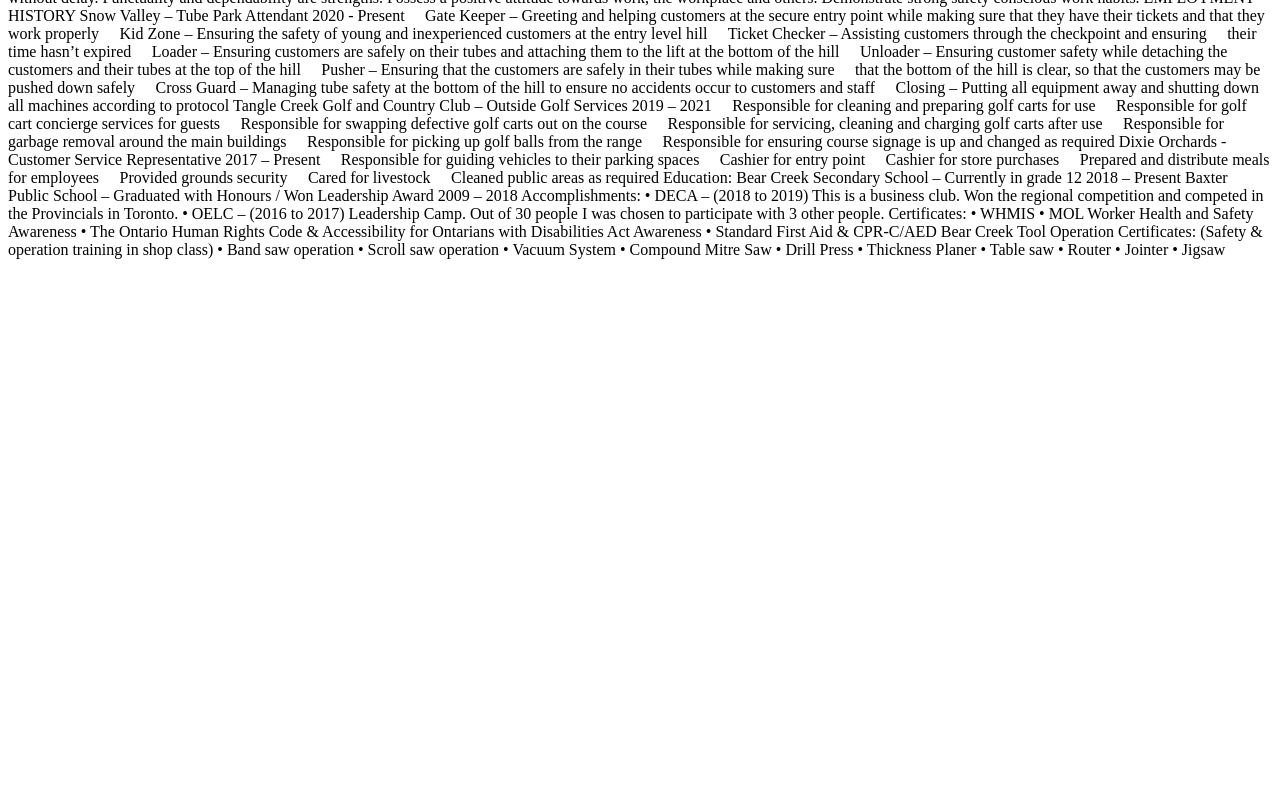
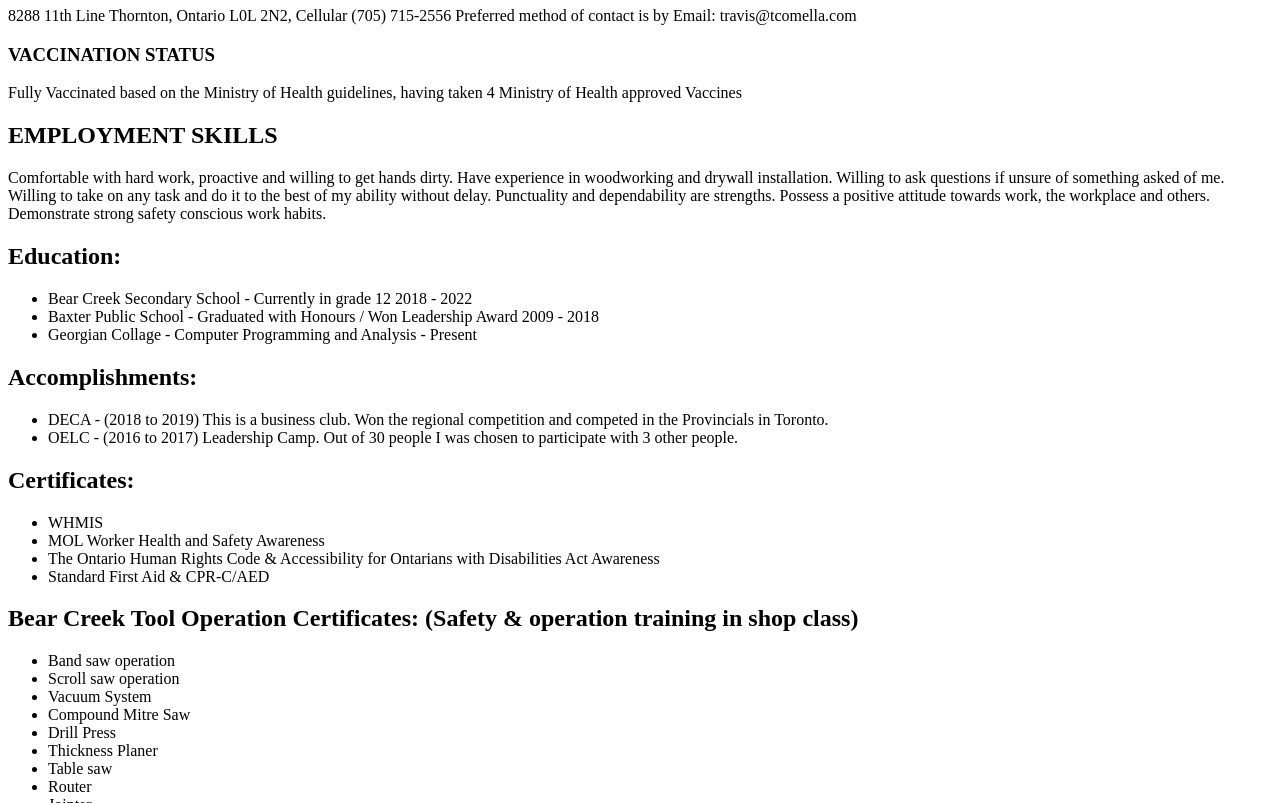
Before and after one commit to Promtheus8288/comp-1002-Assignment-1, a plain HTML site: page index.html in a window 1280 px wide. Shown: the part 73-876 px from the top of the page. Before the commit the page ends 800 px from the top, so only its background shows below. Drawn offline with Linux system fonts and the light colour scheme.

Commit message:
Page 1 done with semantics

```diff
--- a/index.html
+++ b/index.html
@@ -1,5 +1,6 @@
 <!DOCTYPE html>
 <html lang="en">
+
 <head>
     <meta charset="UTF-8">
     <meta http-equiv="X-UA-Compatible" content="IE=edge">
@@ -9,108 +10,171 @@
 
 <body>
 
+    <header>
 
+        <h1>Resume: Travis Comella (Grogan)</h1>
 
+        <p>8288 11th Line Thornton, Ontario L0L 2N2, Cellular (705) 715-2556
+            Preferred method of contact is by Email: travis@tcomella.com</p>
 
+    </header>
 
-Resume:
+    <main>
 
-Travis Comella (Grogan)
-8288 11th Line Thornton, Ontario L0L 2N2, Cellular (705) 715-2556
-Preferred method of contact is by Email: travis@tcomella.com
+        <section>
 
-VACCINATION STATUS
+            <h3>VACCINATION STATUS</h3>
 
-Fully Vaccinated based on the Ministry of Health guidelines, having taken 3 Ministry of Health approved Vaccines
+            <p>Fully Vaccinated based on the Ministry of Health guidelines, having taken 4 Ministry of Health approved
+                Vaccines
+            </p>
 
+        </section>
 
-EMPLOYMENT SKILLS
+        <section>
 
-Comfortable with hard work, proactive and willing to get hands dirty.
+            <h2>EMPLOYMENT SKILLS</h2>
+
+            <p>Comfortable with hard work, proactive and willing to get hands dirty.
                 Have experience in woodworking and drywall installation.
                 Willing to ask questions if unsure of something asked of me.
                 Willing to take on any task and do it to the best of my ability without delay.
                 Punctuality and dependability are strengths.
                 Possess a positive attitude towards work, the workplace and others.
-Demonstrate strong safety conscious work habits.
+                Demonstrate strong safety conscious work habits.</p>
+
+        </section>
+
+        <section>
+
+            <h2>Education:</h2>
+
+            <ul>
+
+                <li>Bear Creek Secondary School - Currently in grade 12 2018 - 2022</li>
+
+                <li>Baxter Public School - Graduated with Honours / Won Leadership Award 2009 - 2018</li>
+
+                <li>Georgian Collage - Computer Programming and Analysis - Present</li>
+
+            </ul>
+
+        </section>
+
+        <section>
+
+            <h2>Accomplishments:</h2>
+
+            <ul>
+
+                <li>DECA - (2018 to 2019) This is a business club. Won the regional competition and competed in the
+                    Provincials in Toronto.</li>
+
+                <li>OELC - (2016 to 2017) Leadership Camp. Out of 30 people I was chosen to participate with 3 other
+                    people.</li>
+
+            </ul>
+
+        </section>
+
+        <section>
+
+            <h2>Certificates:</h2>
+
+            <ul>
+
+                <li>WHMIS</li>
+
+                <li>MOL Worker Health and Safety Awareness</li>
+
+                <li>The Ontario Human Rights Code & Accessibility for Ontarians with Disabilities Act Awareness</li>
+
+                <li>Standard First Aid & CPR-C/AED</li>
+
+            </ul>
+
+        </section>
+
+        <section>
+
+            <h2>Bear Creek Tool Operation Certificates: (Safety & operation training in shop class)</h2>
+
+            <ul>
+
+                <li>Band saw operation</li>
+
+                <li>Scroll saw operation</li>
+
+                <li>Vacuum System</li>
+
+                <li>Compound Mitre Saw</li>
+
+                <li>Drill Press</li>
+
+                <li>Thickness Planer</li>
+
+                <li>Table saw</li>
+
+                <li>Router</li>
+
+                <li>Jointer</li>
+
+                <li>Jigsaw</li>
+
+            </ul>
+
+        </section>
+
+
+
+
+    </main>
 
 
     EMPLOYMENT HISTORY
 
-Snow Valley – Tube Park Attendant								2020 - Present
+    Snow Valley – Tube Park Attendant 2020 - Present
 
-	Gate Keeper – Greeting and helping customers at the secure entry point
+     Gate Keeper – Greeting and helping customers at the secure entry point
     while making sure that they have their tickets and that they work properly
-	Kid Zone – Ensuring the safety of young and inexperienced customers at
+     Kid Zone – Ensuring the safety of young and inexperienced customers at
     the entry level hill
-	Ticket Checker – Assisting customers through the checkpoint and ensuring
-	their time hasn’t expired
-	Loader – Ensuring customers are safely on their tubes and attaching them
+     Ticket Checker – Assisting customers through the checkpoint and ensuring
+     their time hasn’t expired
+     Loader – Ensuring customers are safely on their tubes and attaching them
     to the lift at the bottom of the hill
-	Unloader – Ensuring customer safety while detaching the customers and
+     Unloader – Ensuring customer safety while detaching the customers and
     their tubes at the top of the hill
-	Pusher – Ensuring that the customers are safely in their tubes while making sure
-	that the bottom of the hill is clear, so that the customers may be pushed down safely
-	Cross Guard – Managing tube safety at the bottom of the hill to ensure no
+     Pusher – Ensuring that the customers are safely in their tubes while making sure
+     that the bottom of the hill is clear, so that the customers may be pushed down safely
+     Cross Guard – Managing tube safety at the bottom of the hill to ensure no
     accidents occur to customers and staff
-	Closing – Putting all equipment away and shutting down all machines according to protocol
+     Closing – Putting all equipment away and shutting down all machines according to protocol
 
-Tangle Creek Golf and Country Club – Outside Golf Services					2019 – 2021
+    Tangle Creek Golf and Country Club – Outside Golf Services 2019 – 2021
 
-	Responsible for cleaning and preparing golf carts for use
-	Responsible for golf cart concierge services for guests
-	Responsible for swapping defective golf carts out on the course
-	Responsible for servicing, cleaning and charging golf carts after use
-	Responsible for garbage removal around the main buildings
-	Responsible for picking up golf balls from the range
-	Responsible for ensuring course signage is up and changed as required
+     Responsible for cleaning and preparing golf carts for use
+     Responsible for golf cart concierge services for guests
+     Responsible for swapping defective golf carts out on the course
+     Responsible for servicing, cleaning and charging golf carts after use
+     Responsible for garbage removal around the main buildings
+     Responsible for picking up golf balls from the range
+     Responsible for ensuring course signage is up and changed as required
 
 
 
-Dixie Orchards	 - Customer Service Representative						2017 – Present
+    Dixie Orchards - Customer Service Representative 2017 – Present
 
-	Responsible for guiding vehicles to their parking spaces
-	Cashier for entry point
-	Cashier for store purchases
-	Prepared and distribute meals for employees
-	Provided grounds security
-	Cared for livestock
-	Cleaned public areas as required
+     Responsible for guiding vehicles to their parking spaces
+     Cashier for entry point
+     Cashier for store purchases
+     Prepared and distribute meals for employees
+     Provided grounds security
+     Cared for livestock
+     Cleaned public areas as required
 
-
-Education:
-
-Bear Creek Secondary School – Currently in grade 12						2018 – Present
-
-Baxter Public School – Graduated with Honours / Won Leadership Award			2009 – 2018
-
-
-Accomplishments:
-•	DECA – (2018 to 2019) This is a business club. Won the regional competition and competed in the Provincials in Toronto.
-•	OELC – (2016 to 2017) Leadership Camp. Out of 30 people I was chosen to participate with 3 other people.
-
-
-Certificates:
-
-•	WHMIS
-•	MOL Worker Health and Safety Awareness
-•	The Ontario Human Rights Code & Accessibility for Ontarians with Disabilities Act Awareness
-•	Standard First Aid & CPR-C/AED
-
-
-Bear Creek Tool Operation Certificates: (Safety & operation training in shop class)
-
-•	Band saw operation
-•	Scroll saw operation
-•	Vacuum System
-•	Compound Mitre Saw
-•	Drill Press
-•	Thickness Planer
-•	Table saw
-•	Router
-•	Jointer
-•	Jigsaw
 
 
 </body>
+
 </html>
```
Lines whose indentation alone changed are shown as unchanged.
